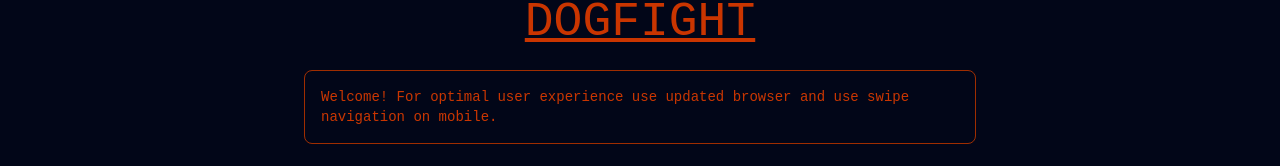
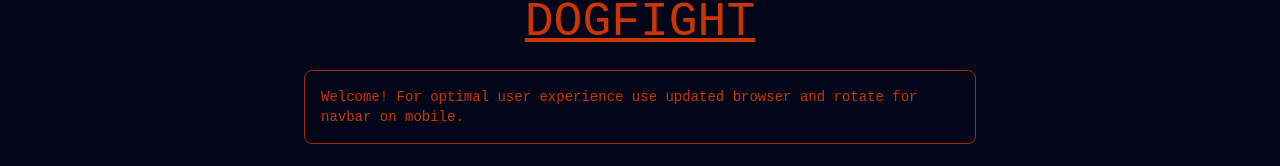
Before and after one commit to BatLev/dogfight-frontend-app, a Next.js app: page /main in a window 1280 px wide. Shown: the part 107-273 px from the top of the page. Built offline with nearby package versions, Linux system fonts and the light colour scheme; sample sign-in values are in the browser's storage.

Commit message:
Update page.tsx
temporal message

```diff
--- a/app/main/page.tsx
+++ b/app/main/page.tsx
@@ -10,7 +10,7 @@ export default function Home() {
 			{/* Pinned Comment */}
 			<div className={styles.pinned}>
 				<p>
-					Welcome! For optimal user experience use updated browser and use swipe navigation on mobile.
+					Welcome! For optimal user experience use updated browser and rotate for navbar on mobile.
 				</p>
 			</div>
 
```
